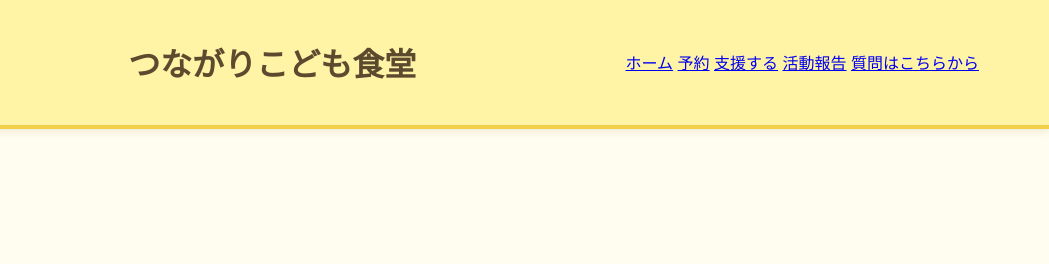
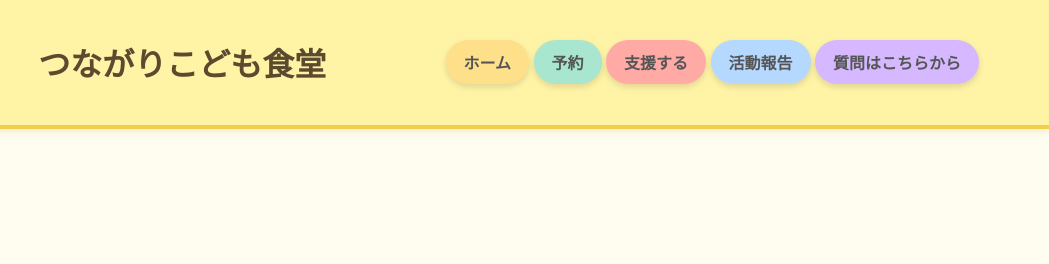
Before and after one commit to k23rs037/TSUNAGATI_PAGE, a plain HTML site: page index.html in a window 1280 px wide. Shown: the full height of the page, 231-1280 px from the left. Drawn offline with Linux system fonts and the light colour scheme.

Commit message:
ヘッダーのボタンのデザイン変更
ヘッダーのボタンのデザインを変更した

```diff
--- a/CSS/style.css
+++ b/CSS/style.css
@@ -37,5 +37,41 @@
   height: 80px;
   border-radius: 50%;
   object-fit: cover;
-  display: block;
+  display: #f2cf4a;
 }
+
+nav a {
+  display: inline-block;
+  padding: 10px 18px;
+  color: #555;
+  text-decoration: none;
+  font-weight: bold;
+  border-radius: 25px;
+  transition: all 0.3s ease;
+  box-shadow: 0 3px 6px rgba(0, 0, 0, 0.12);
+}
+
+nav a:nth-child(1) {
+  background-color: #ffe08a;
+}
+
+nav a:nth-child(2) {
+  background-color: #a8e6cf;
+}
+
+nav a:nth-child(3) {
+  background-color: #ffaaa5;
+}
+
+nav a:nth-child(4) {
+  background-color: #b5d8ff;
+}
+
+nav a:nth-child(5) {
+  background-color: #d5b8ff;
+}
+
+nav a:hover {
+  transform: translateY(-3px);
+  box-shadow: 0 6px 10px rgba(0, 0, 0, 0.18);
+}
```
